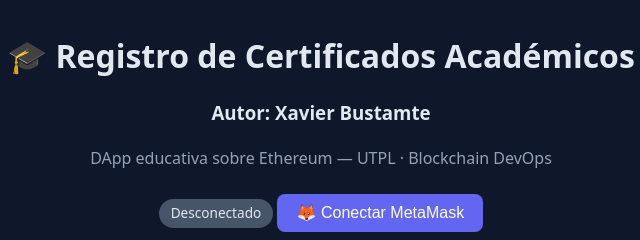
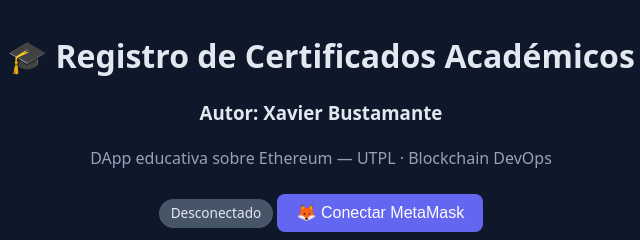
Before and after one commit to xavicrip/DevOpsAWS, a website: page frontend/index.html in a window 1280 px wide. Shown: the top 240 px of the page, 319-959 px from the left. Drawn offline with nearby package versions, Linux system fonts and the light colour scheme.

Commit message:
fix: arregla en apellido del  autor

```diff
--- a/frontend/index.html
+++ b/frontend/index.html
@@ -9,7 +9,7 @@
   <body>
     <header>
       <h1>🎓 Registro de Certificados Académicos</h1>
-      <h3>Autor: Xavier Bustamte</h3>
+      <h3>Autor: Xavier Bustamante</h3>
       <p class="sub">DApp educativa sobre Ethereum — UTPL · Blockchain DevOps</p>
       <div id="estado-conexion" class="badge desconectado">Desconectado</div>
       <button id="btn-conectar">🦊 Conectar MetaMask</button>
```
